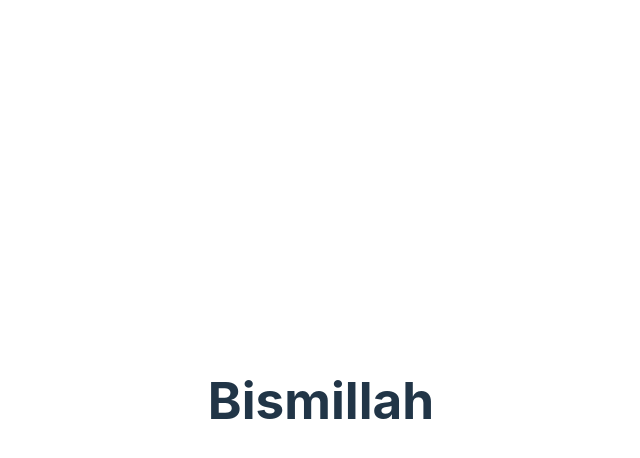
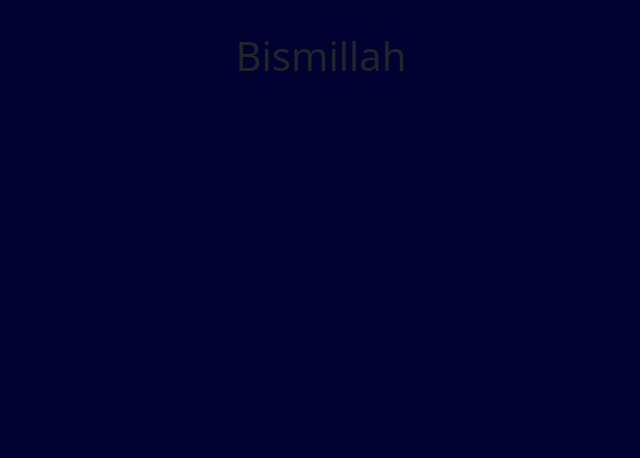
Before and after one commit to forhadakhan/emis, a React (Vite) app in the folder emis_frontend/: page / in a window 1280 px wide. Shown: the top 458 px of the page, without its empty margins (319-959 px from the left). Built offline with nearby package versions, Linux system fonts and the light colour scheme.

Commit message:
FE: Updated index.css

```diff
--- a/emis_frontend/src/index.css
+++ b/emis_frontend/src/index.css
@@ -1,69 +1,178 @@
-:root {
-  font-family: Inter, system-ui, Avenir, Helvetica, Arial, sans-serif;
-  line-height: 1.5;
-  font-weight: 400;
+@import 'bootstrap/dist/css/bootstrap.min.css';
+@import 'bootstrap-icons/font/bootstrap-icons.css';
 
-  color-scheme: light dark;
-  color: rgba(255, 255, 255, 0.87);
-  background-color: #242424;
-
-  font-synthesis: none;
-  text-rendering: optimizeLegibility;
-  -webkit-font-smoothing: antialiased;
-  -moz-osx-font-smoothing: grayscale;
-  -webkit-text-size-adjust: 100%;
-}
-
-a {
-  font-weight: 500;
-  color: #646cff;
-  text-decoration: inherit;
-}
-a:hover {
-  color: #535bf2;
+html,
+body {
+    height: 100%;
 }
 
 body {
-  margin: 0;
-  display: flex;
-  place-items: center;
-  min-width: 320px;
-  min-height: 100vh;
+    background-color: rgb(1, 1, 50);
 }
 
-h1 {
-  font-size: 3.2em;
-  line-height: 1.1;
+.icon-square {
+    width: 3rem;
+    height: 3rem;
+    border-radius: .75rem;
 }
 
-button {
-  border-radius: 8px;
-  border: 1px solid transparent;
-  padding: 0.6em 1.2em;
-  font-size: 1em;
-  font-weight: 500;
-  font-family: inherit;
-  background-color: #1a1a1a;
-  cursor: pointer;
-  transition: border-color 0.25s;
-}
-button:hover {
-  border-color: #646cff;
-}
-button:focus,
-button:focus-visible {
-  outline: 4px auto -webkit-focus-ring-color;
+.icon-rounded {
+    width: 3rem;
+    height: 3rem;
+    border-radius: 1rem;
 }
 
-@media (prefers-color-scheme: light) {
-  :root {
-    color: #213547;
-    background-color: #ffffff;
-  }
-  a:hover {
-    color: #747bff;
-  }
-  button {
-    background-color: #f9f9f9;
-  }
+
+.text-darkblue {
+    color: rgb(1, 1, 50);
 }
+
+.bg-darkblue {
+    background-color: rgb(1, 1, 50);
+}
+
+.border-darkblue {
+    border-color: rgb(1, 1, 50) !important;
+}
+
+.text-beige {
+    color: rgb(238, 212, 132);
+}
+
+a.text-beige:hover {
+    color: white;
+}
+
+.header-beige {
+    color: rgb(238, 212, 132);
+    margin-left: 1rem;
+    border-bottom: 3px solid rgb(238, 212, 132);
+    border-radius: 10px;
+}
+
+.active-beige {
+    color: rgb(238, 212, 132);
+    border-top: 3px solid rgb(238, 212, 132);
+    border-bottom: 3px solid rgb(238, 212, 132);
+    opacity: 0.7;
+    box-shadow: inset 0 0 5px rgba(0, 0, 0, 0.5);
+    pointer-events: none;
+}
+
+.active-beige-hidden {
+    border-top: 3px solid transparent;
+    border-bottom: 3px solid transparent;
+}
+
+.bg-beige {
+    background-color: rgb(238, 212, 132);
+}
+
+.border-beige {
+    border-color: rgb(238, 212, 132) !important;
+}
+
+/* Button styles */
+.btn-darkblue {
+    color: rgb(238, 212, 132);
+    background-color: rgb(1, 1, 50);
+    border-color: rgb(1, 1, 50);
+    padding-top: 0.1rem;
+}
+
+.btn-darkblue:hover {
+    color: rgb(1, 1, 50);
+    background-color: rgb(238, 212, 132);
+    border-color: rgb(1, 1, 50);
+}
+
+.btn-beige {
+    color: rgb(1, 1, 50);
+    background-color: rgb(238, 212, 132);
+    border-color: rgb(238, 212, 132);
+    padding-top: 0.1rem;
+}
+
+.btn-beige:hover {
+    color: rgb(238, 212, 132);
+    background-color: rgb(1, 1, 50);
+    border-color: rgb(238, 212, 132);
+}
+
+.red-warning {
+    cursor: pointer;
+    padding-top: 0.7rem;
+    border-right: 3px solid transparent;
+    border-radius: 10px;
+}
+
+.red-warning:hover {
+    color: red !important;
+    border-right: 3px solid red;
+    border-radius: 10px;
+}
+
+.h-100 {
+    height: 100%;
+}
+
+.w-100 {
+    width: 100%;
+}
+
+.mw-750 {
+    max-width: 750px;
+}
+
+.mw-350 {
+    max-width: 350px;
+}
+
+.bg-blur {
+    position: fixed;
+    top: 0;
+    left: 0;
+    z-index: 1040;
+    width: 100vw;
+    height: 100vh;
+    background-color: rgba(0, 0, 0, 0.4);
+    backdrop-filter: blur(15px);
+}
+
+.crossed {
+    background:
+        linear-gradient(to top left,
+            rgba(0,0,0,0) 0%,
+            rgba(0,0,0,0) calc(50% - 0.8px),
+            rgba(0,0,0,1) 50%,
+            rgba(0,0,0,0) calc(50% + 0.8px),
+            rgba(0,0,0,0) 100%),
+        linear-gradient(to top right,
+            rgba(0,0,0,0) 0%,
+            rgba(0,0,0,0) calc(50% - 0.8px),
+            rgba(0,0,0,1) 50%,
+            rgba(0,0,0,0) calc(50% + 0.8px),
+            rgba(0,0,0,0) 100%);
+}
+
+/* Hide the default scrollbar */
+::-webkit-scrollbar {
+    width: 0.3em;
+    background-color: transparent;
+}
+
+/* Track */
+::-webkit-scrollbar-track {
+    background-color: transparent;
+}
+
+/* Handle */
+::-webkit-scrollbar-thumb {
+    background-color: #888;
+    border-radius: 1em;
+}
+
+/* Handle on hover */
+::-webkit-scrollbar-thumb:hover {
+    background-color: #555;
+}
```
